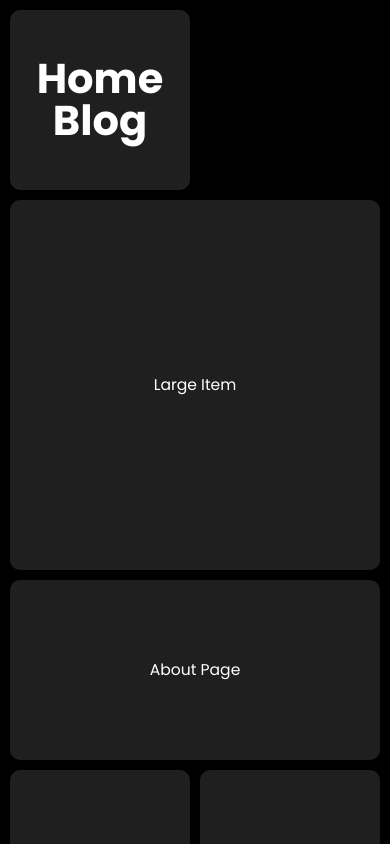
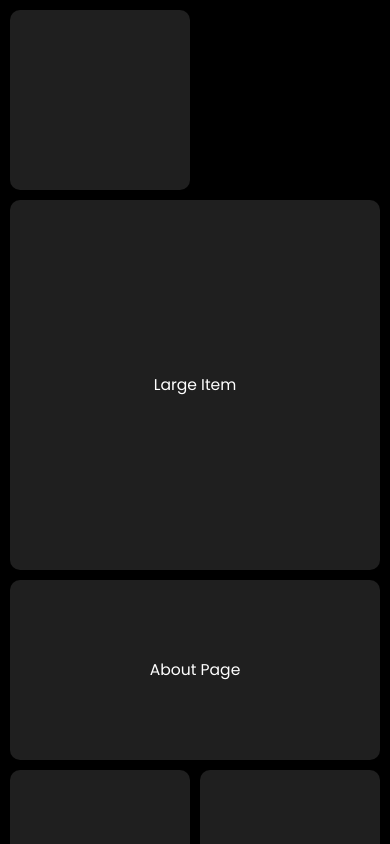
Before and after one commit to Diego-Brandjes/New-Website, a React (Vite) app: page /about in a window 390 px wide. Built offline with nearby package versions, Linux system fonts and the light colour scheme; a web font is replaced by a local one.

Commit message:
testing responsiveness removed temporarily

```diff
--- a/src/about/about.tsx
+++ b/src/about/about.tsx
@@ -11,12 +11,12 @@ function about() {
         <div className="container">
             <div className="bento-box poppins-regular">
                 <div className="item small">
-                    <nav className='poppins-bold'>
+                    {/* <nav className='poppins-bold'>
                         <ul>
                         <li><a href="/home">Home</a></li>
                         <li><a href="/blog">Blog</a></li>
                         </ul>
-                    </nav>
+                    </nav> */}
                 </div>
                 <div className="item large">Large Item</div>
                 <div className="item medium">About Page</div>
```
